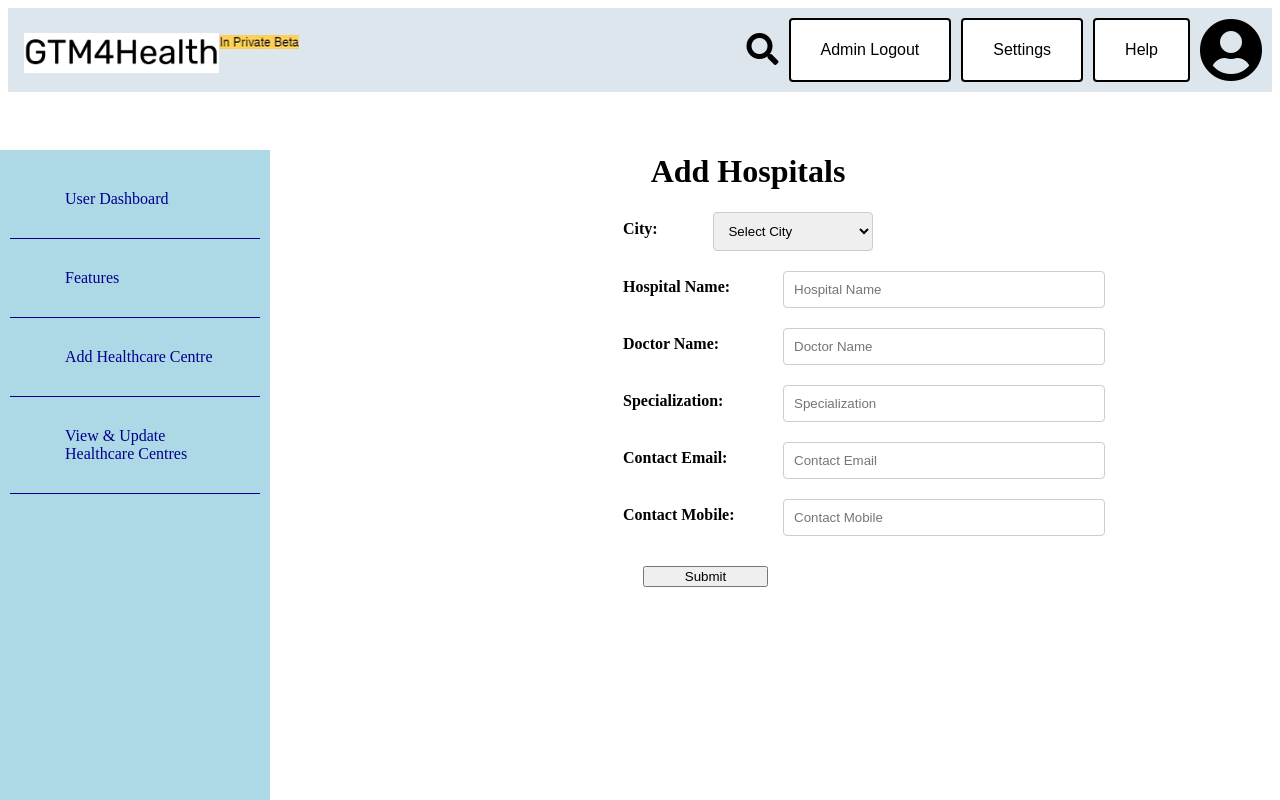
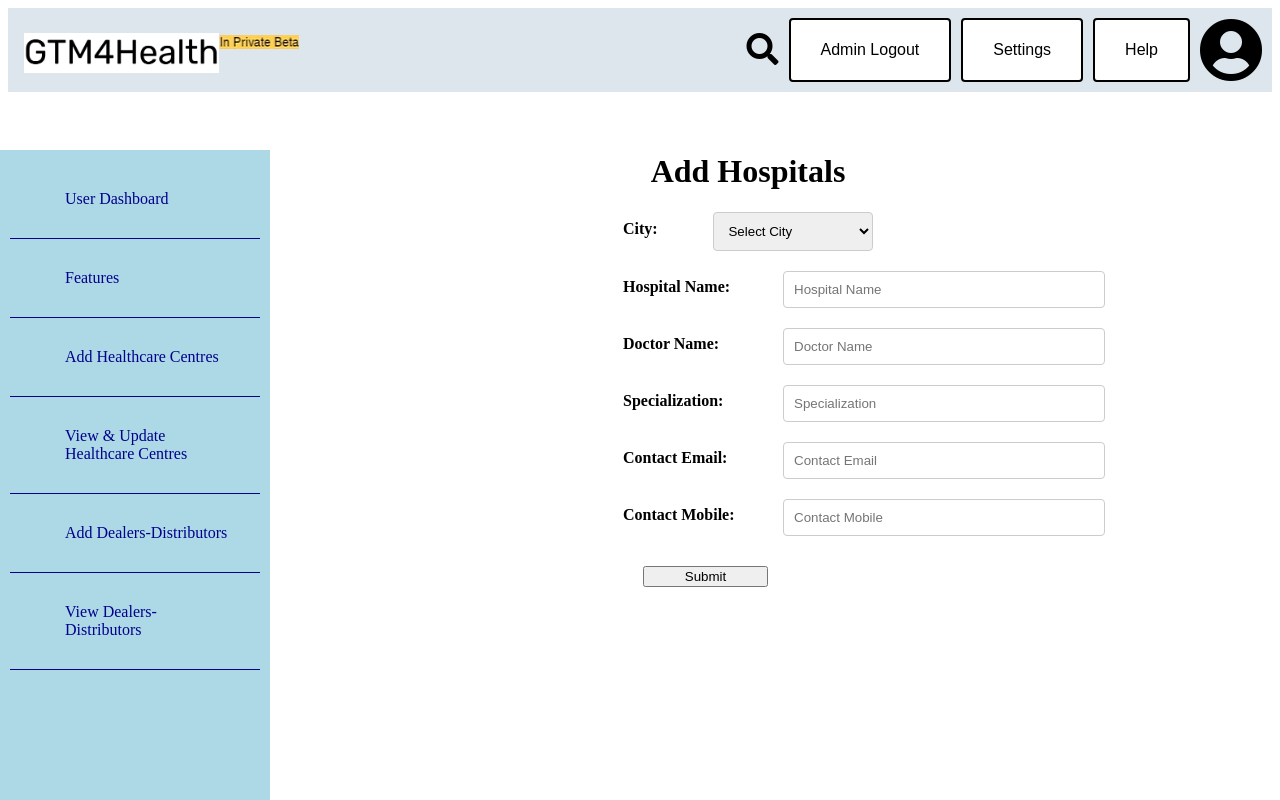
Before and after one commit to Sree-Harsha-PS/GTM4Health-Product, a React (Create React App) app: page /admin/dashboard/Add-Hospital in a window 1280 px wide. Shown: the top 800 px of the page. Built offline with nearby package versions, Linux system fonts and the light colour scheme.

Commit message:
Update AdminMenubar.jsx
Jul 06: Shashi added menu item for Adding and Viewing Dealers-Distributors.

```diff
--- a/src/components/AdminMenubar.jsx
+++ b/src/components/AdminMenubar.jsx
@@ -17,7 +17,7 @@ const AdminMenuBar = () => {
       </a>
       <a href="/admin/dashboard/Add-Hospital" className="menu-link">
         <div className="menu-item">
-          <span className="menu-text">Add Healthcare Centre</span>
+          <span className="menu-text">Add Healthcare Centres</span>
         </div>
       </a>
       <a href="/admin/dashboard/View-Hospital" className="menu-link">
@@ -25,6 +25,16 @@ const AdminMenuBar = () => {
           <span className="menu-text">View & Update Healthcare Centres</span>
         </div>
       </a>
+      <a href="/admin/dashboard/Add-Distributors" className="menu-link">
+        <div className="menu-item">
+          <span className="menu-text">Add Dealers-Distributors</span>
+        </div>
+      </a>
+       <a href="/admin/dashboard/View-Distributors" className="menu-link">
+        <div className="menu-item">
+          <span className="menu-text">View Dealers-Distributors</span>
+        </div>
+      </a>
     </div>
   );
 };
```
